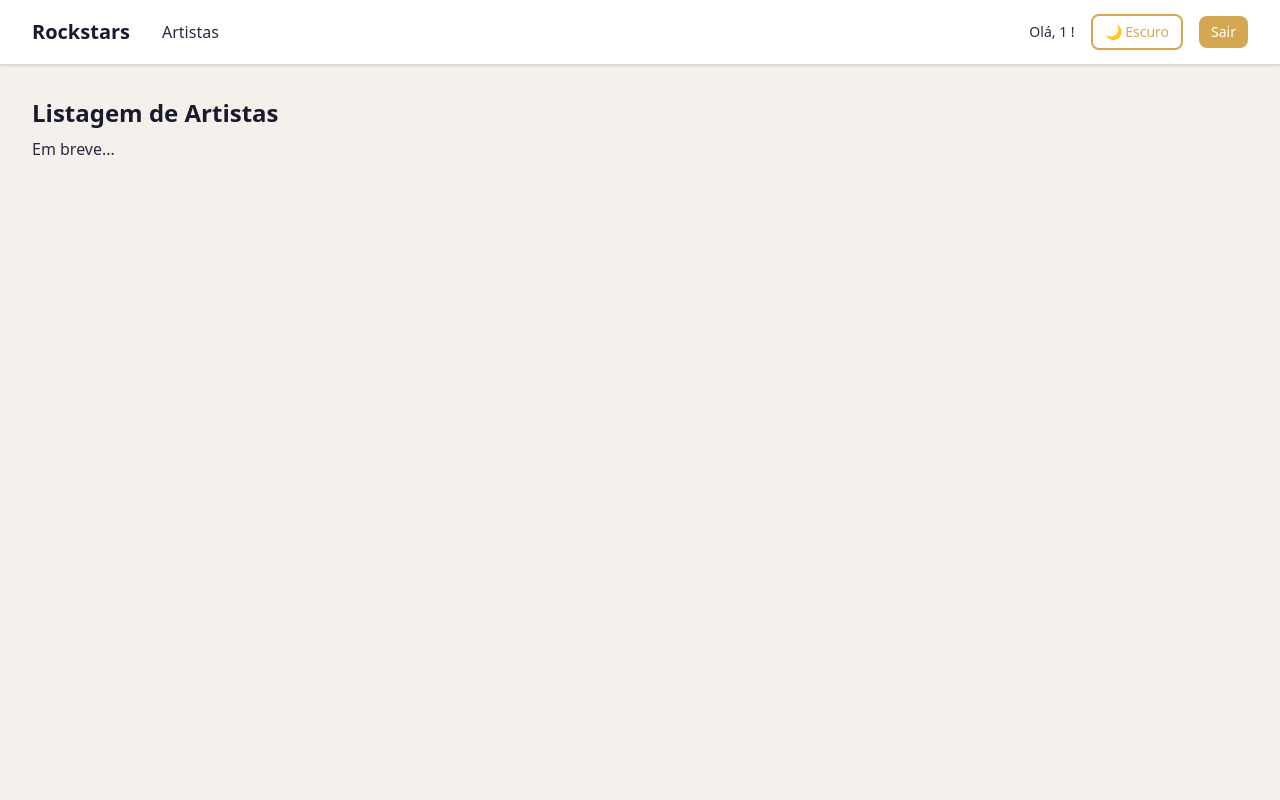
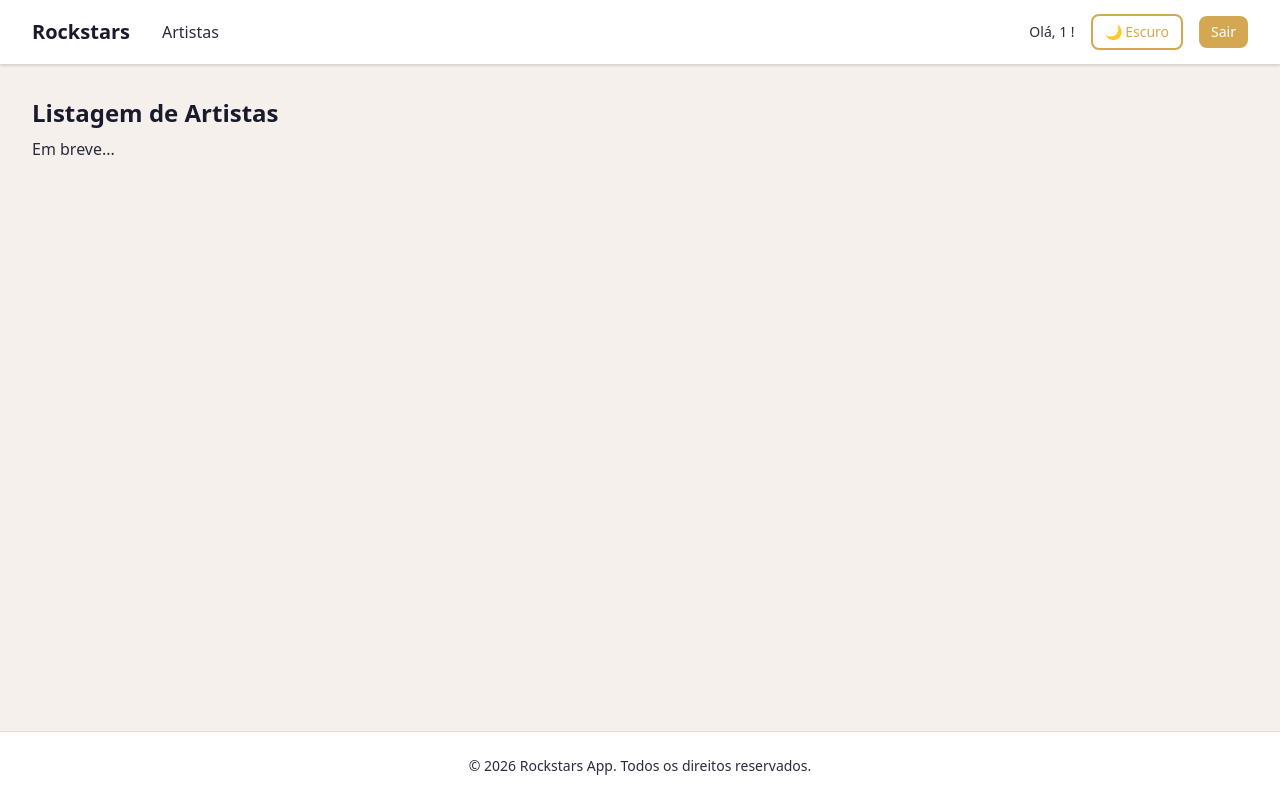
Before and after one commit to diegolobo/diegoluciodacunhalobo002256, a React (Vite) app in the folder front-end/: page / in a window 1280 px wide. Built offline with nearby package versions, Linux system fonts and the light colour scheme; no server answers; sample sign-in values are in the browser's storage.

Commit message:
feat: Add Footer component e integrá-lo ao Layout

```diff
--- /dev/null
+++ b/front-end/src/components/Footer/index.tsx
@@ -0,0 +1,15 @@
+function Footer() {
+  const anoAtual = new Date().getFullYear()
+
+  return (
+    <footer className="bg-white dark:bg-dark-600 border-t border-cream-200 dark:border-dark-500 transition-colors">
+      <div className="max-w-7xl mx-auto px-4 sm:px-6 lg:px-8 py-6">
+        <div className="text-center text-sm text-dark-500 dark:text-cream-200">
+          <p>© {anoAtual} Rockstars App. Todos os direitos reservados.</p>
+        </div>
+      </div>
+    </footer>
+  )
+}
+
+export default Footer
--- a/front-end/src/components/Layout/index.tsx
+++ b/front-end/src/components/Layout/index.tsx
@@ -1,5 +1,6 @@
 import { ReactNode } from 'react'
 import Header from '../Header'
+import Footer from '../Footer'
 
 interface LayoutProps {
   children: ReactNode
@@ -7,11 +8,12 @@ interface LayoutProps {
 
 function Layout({ children }: LayoutProps) {
   return (
-    <div className="min-h-screen bg-cream-100 dark:bg-dark-800 transition-colors">
+    <div className="min-h-screen flex flex-col bg-cream-100 dark:bg-dark-800 transition-colors">
       <Header />
-      <main className="max-w-7xl mx-auto px-4 sm:px-6 lg:px-8 py-8">
+      <main className="flex-1 max-w-7xl w-full mx-auto px-4 sm:px-6 lg:px-8 py-8">
         {children}
       </main>
+      <Footer />
     </div>
   )
 }
```
